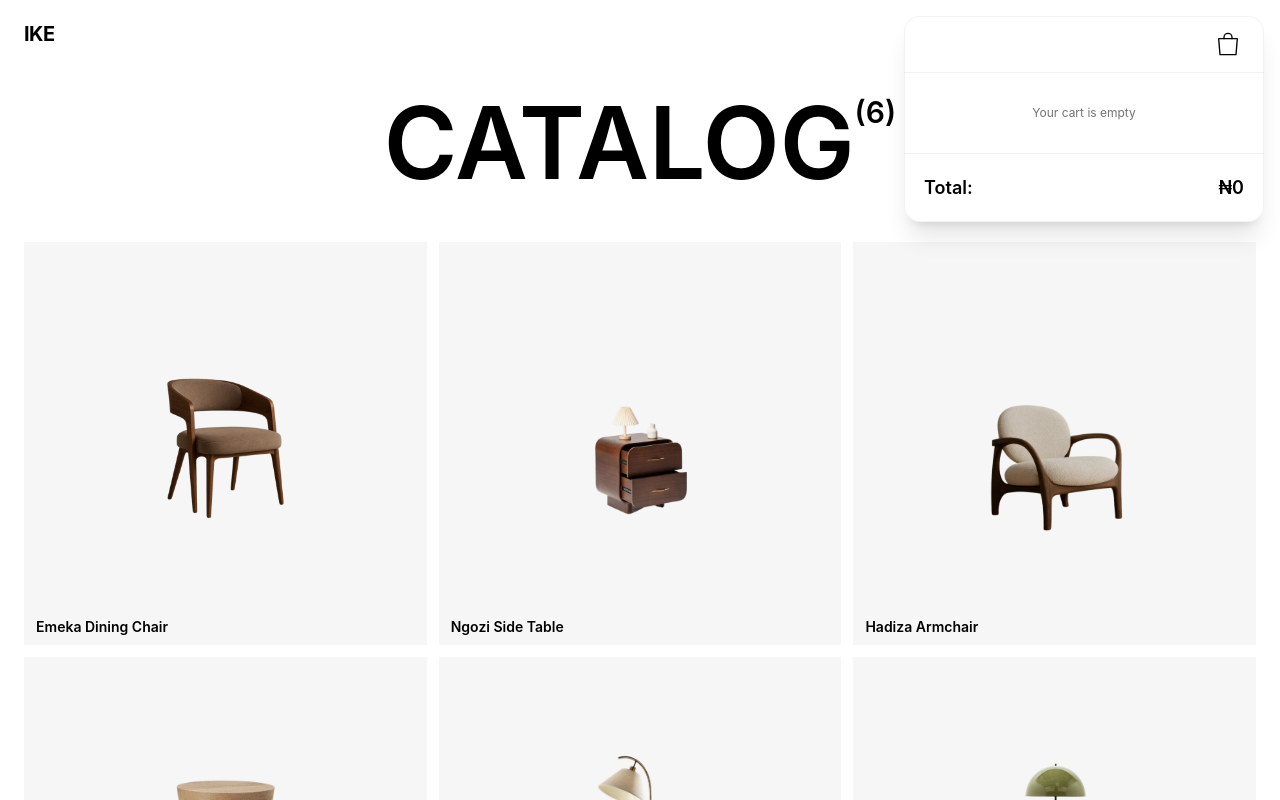
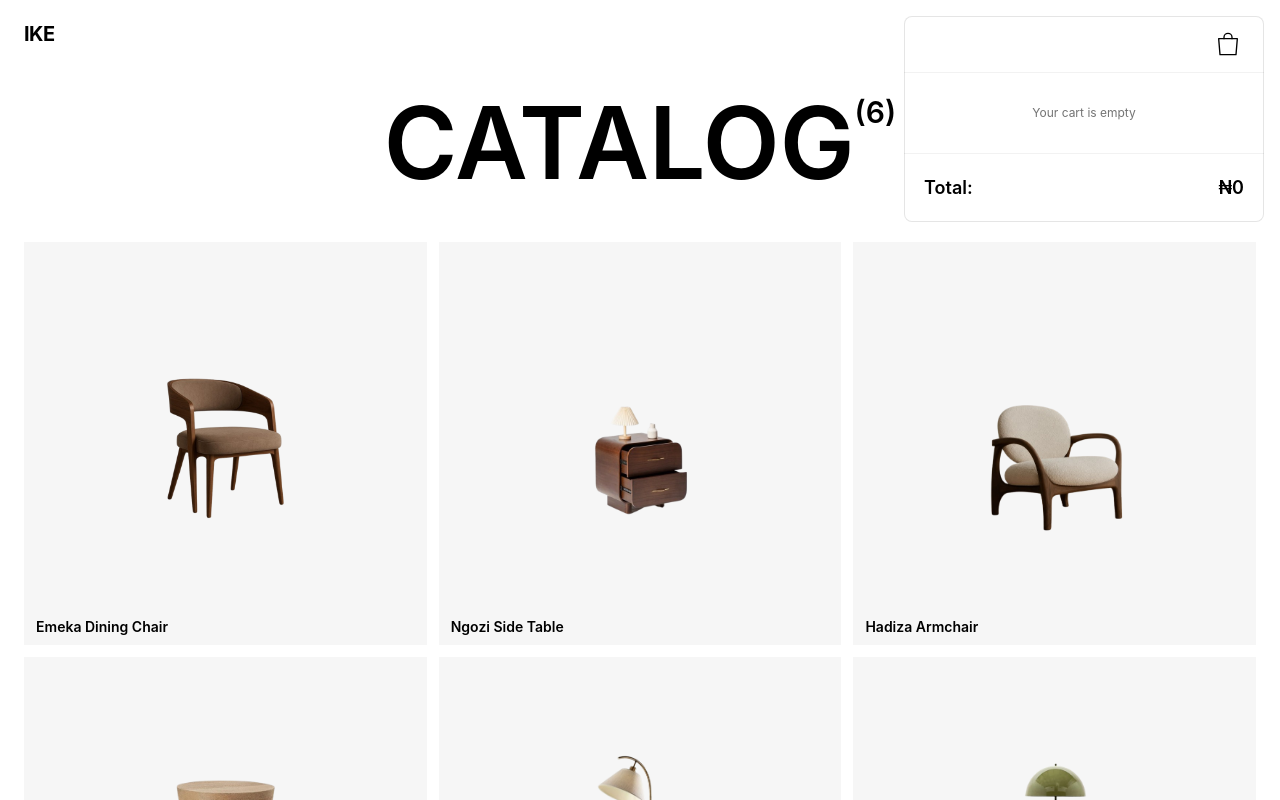
Before and after one commit to Deevyn9/kitty-cool-cart, a React (Vite) app: page / in a window 1280 px wide. Both pictures are taken after a click on the button "Toggle cart". Shown: the top 800 px of the page. Built offline with nearby package versions, Linux system fonts and the light colour scheme.

Commit message:
style: remove widget shadow

```diff
--- a/src/features/cart/CartWidget.tsx
+++ b/src/features/cart/CartWidget.tsx
@@ -142,7 +142,7 @@ export function CartWidget() {
     <div className="pointer-events-none fixed right-4 top-4 z-40 w-[min(360px,calc(100vw-2rem))]">
       <div
         ref={bgRef}
-        className="absolute inset-0 rounded-2xl border border-black/5 bg-white/85 opacity-0 shadow-xl backdrop-blur-md"
+        className="absolute inset-0 rounded-lg border border-black/10 bg-white/85 opacity-0 backdrop-blur-md"
       />
 
       <div className="relative flex h-14 items-center justify-end px-4">
```
